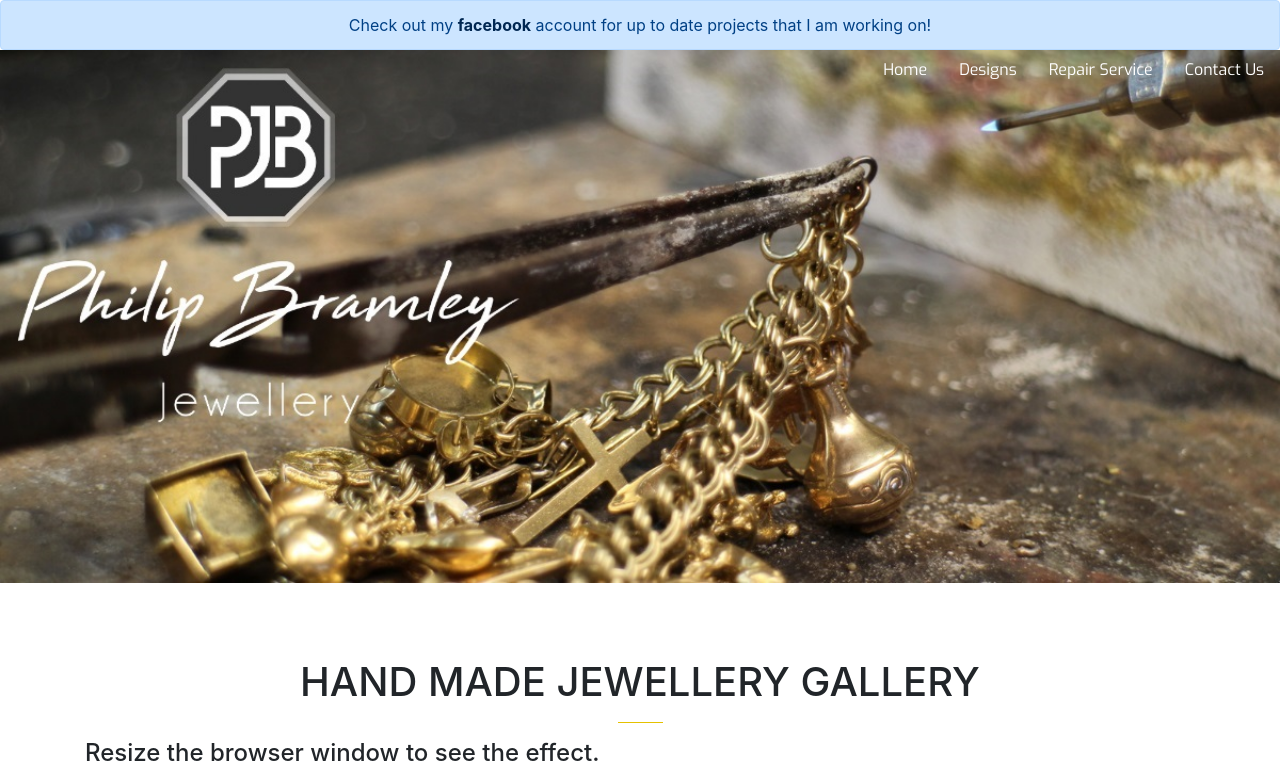
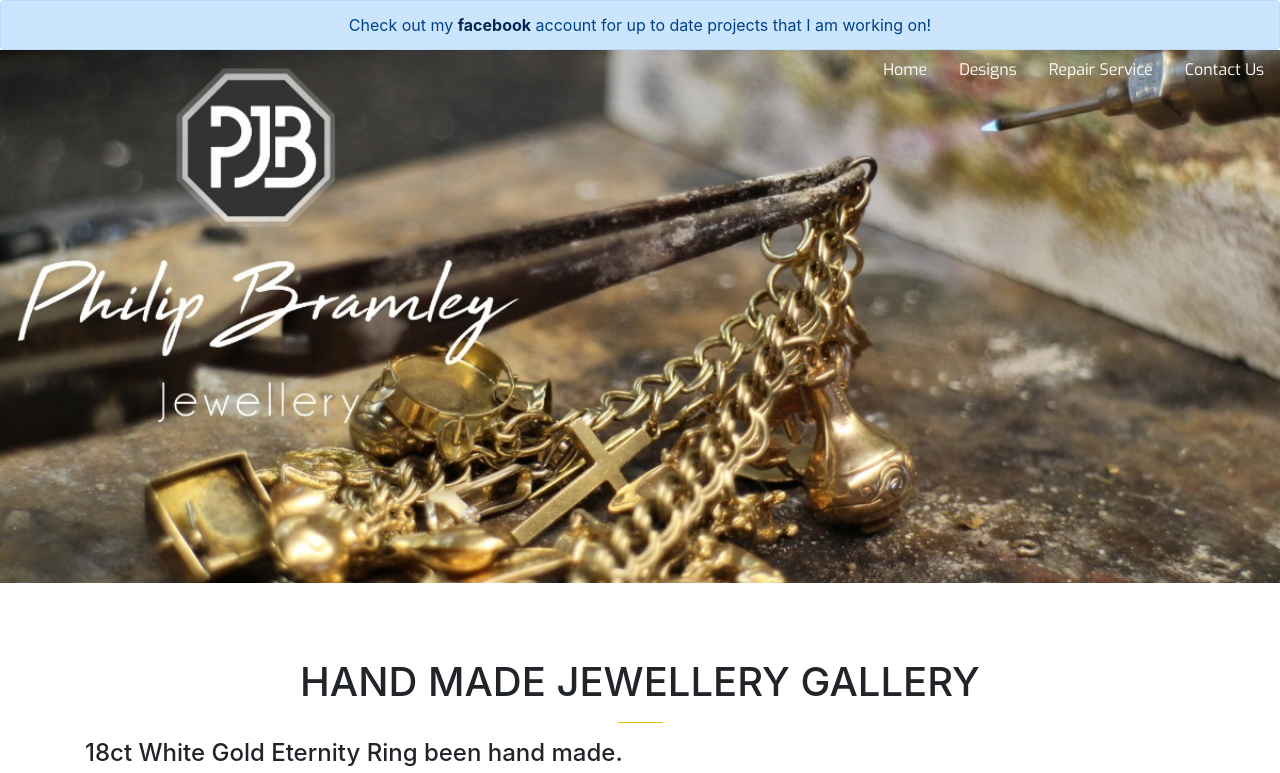
Before and after one commit to Stubo087/first-milestone-project, a plain HTML site: page designs.html in a window 1280 px wide. Shown: the top 773 px of the page. Drawn offline with nearby package versions, Linux system fonts and the light colour scheme; a web font is replaced by a local one.

```diff
--- a/designs.html
+++ b/designs.html
@@ -44,7 +44,7 @@
         <div class="container quotes-container content-container">
             <h1 class="text-uppercase">Hand made Jewellery Gallery</h1>
             <hr class="block-divider block-divider--short">
-            <h4>Resize the browser window to see the effect.</h4>
+            <h4>18ct White Gold Eternity Ring been hand made.</h4>
 
             <div class="responsive">
                 <div class="gallery">
```
Also changed, not shown: 1 other file.
